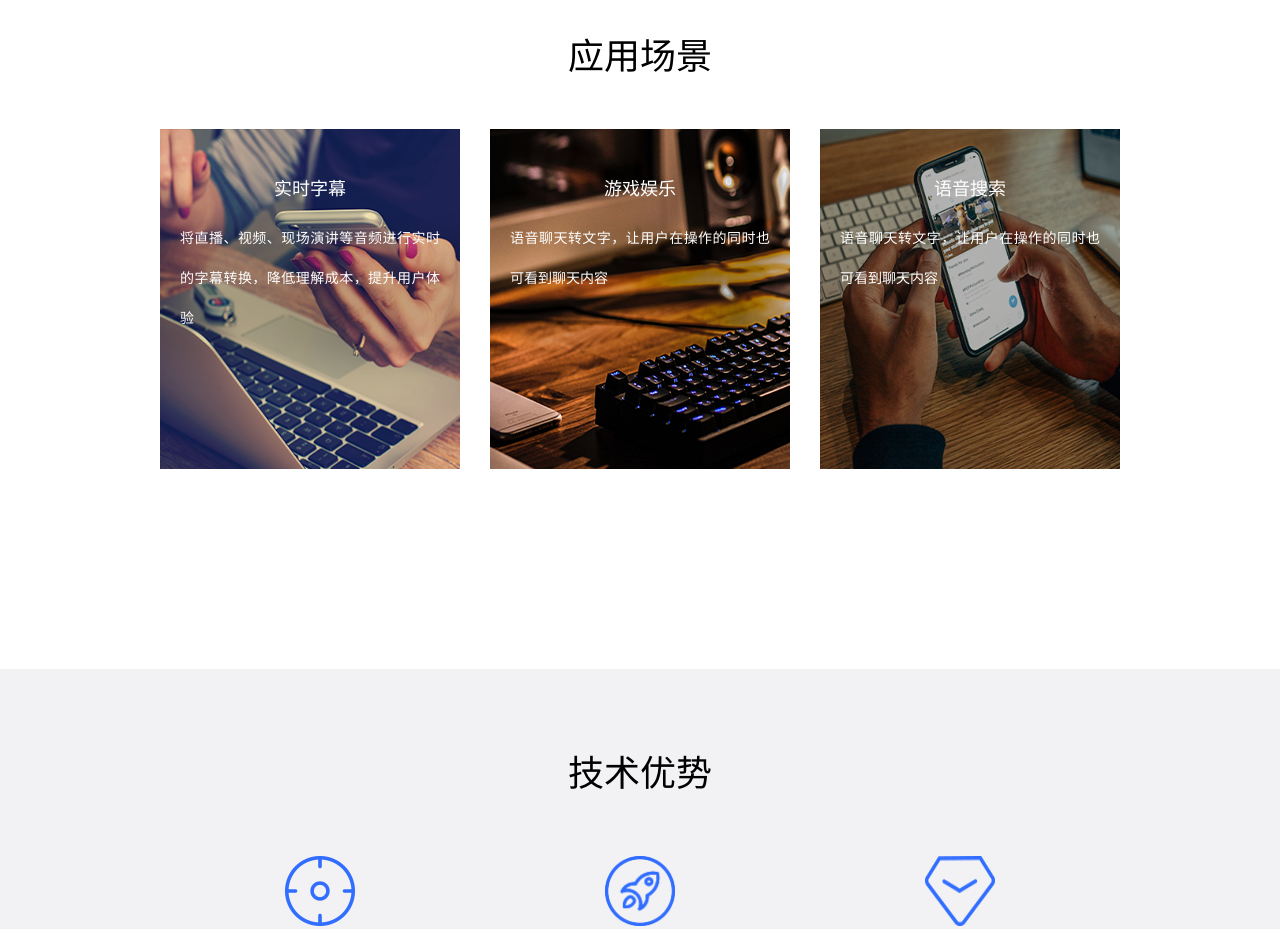
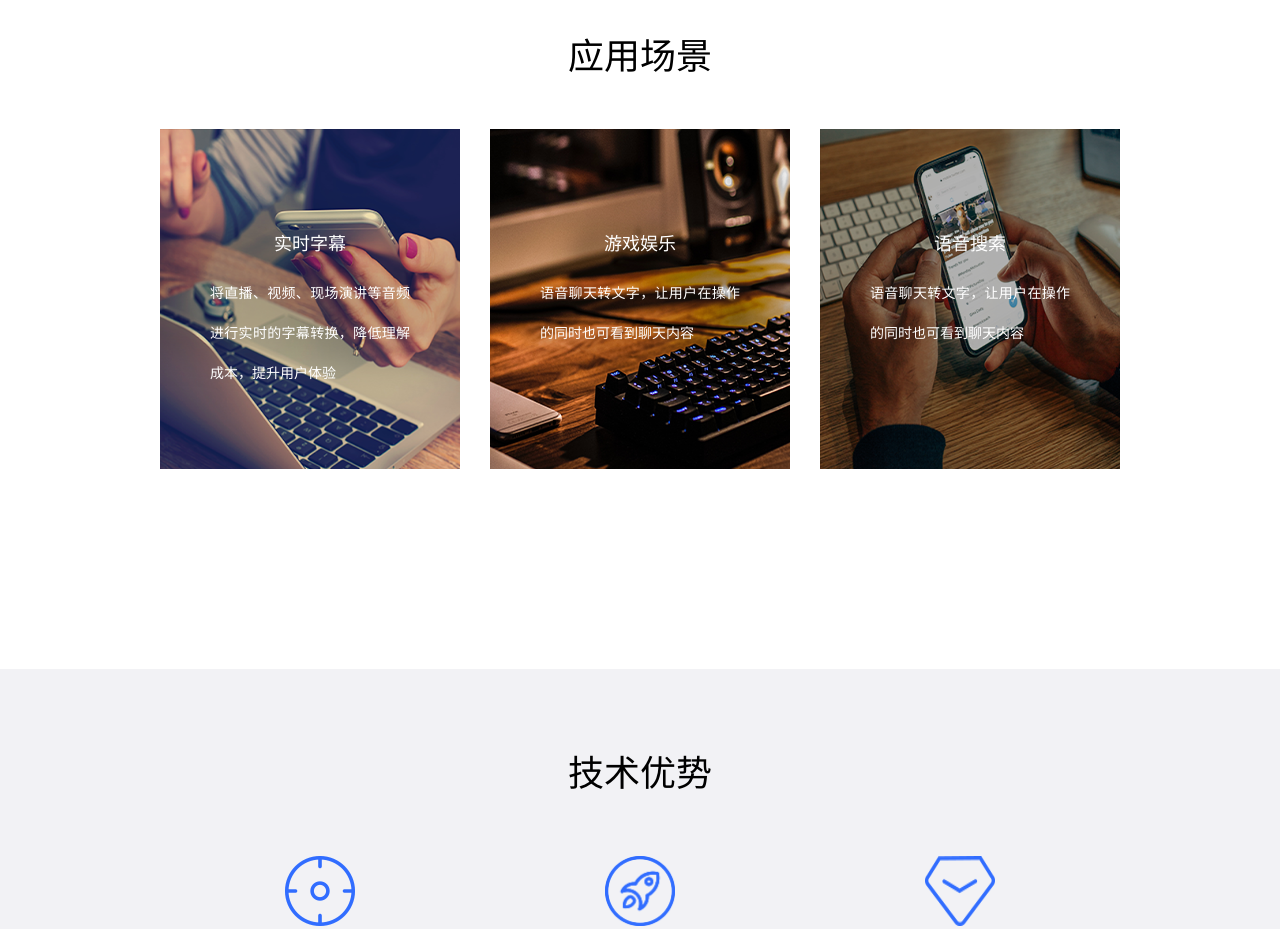
Before and after one commit to shuishang/nhyai, a Vue app in the folder frontend/: page /voiceRecognition in a window 1280 px wide. Shown: the part 1620-2549 px from the top of the page. Built offline with nearby package versions, Linux system fonts and the light colour scheme; what vue-audio-recorder would draw is missing.

Commit message:
添加了在线体验的点击效果

```diff
--- a/frontend/src/views/AICheck/imageCheck.vue
+++ b/frontend/src/views/AICheck/imageCheck.vue
@@ -19,7 +19,7 @@
 
 						</div>
 					</div>
-					<p class="suggest"><span style="color: red">*</span> 提示: 敏感系数<50%为合规，50%～90%为疑似违规，>90%为违规<span v-show="imageIsBig" style="color: red;margin-left: 10px;display: inline-block;">！该图片大小超过1M</span></p>
+					<p class="suggest"><span style="color: red">*</span> 提示: 敏感系数<50%为合规，50%～80%为疑似违规，>80%为违规<span v-show="imageIsBig" style="color: red;margin-left: 10px;display: inline-block;">！该图片大小超过1M</span></p>
 				</div>
 			</el-col>
 			<el-col :md="6" :lg="7" :xl="5">
--- a/frontend/src/views/AICheck/textCheck.vue
+++ b/frontend/src/views/AICheck/textCheck.vue
@@ -13,7 +13,7 @@
 							</div>
 						</div>
 					</div>
-					<p class="suggest"><span class="red_color">*</span> 提示: 敏感系数<50%为合规，50%～90%为疑似违规，>90%为违规</p>
+					<p class="suggest"><span class="red_color">*</span> 提示: 敏感系数<50%为合规，50%～80%为疑似违规，>80%为违规</p>
 				</div>
 			</el-col>
 			<el-col :md="6" :lg="7" :xl="5">
--- a/frontend/src/views/voiceRecognition.vue
+++ b/frontend/src/views/voiceRecognition.vue
@@ -356,8 +356,8 @@
 	.recommended_scenario{padding: 50px 0 200px;overflow: hidden;background-color: #fff;min-width: 1200px;}
 	.recommended_scenario .title{text-align: center;color: #000000;margin: 50px 0;font-size: 36px;}
 	.recommended_scenario ul{display: flex;}
-	.recommended_scenario ul li{width: 380px;height: 340px;margin-right: 30px;padding: 0 20px;color: #ffffff;text-align: justify;background-size: 100% 100%;}
-	.recommended_scenario ul li p{margin-top: 30px;height: 60px;line-height: 60px;font-size: 18px;text-align: center;}
+	.recommended_scenario ul li{width: 380px;height: 340px;margin-right: 30px;padding: 0 50px;color: #ffffff;text-align: justify;background-size: 100% 100%;}
+	.recommended_scenario ul li p{margin-top: 85px;height: 60px;line-height: 60px;font-size: 18px;text-align: center;}
 	.recommended_scenario ul li span{display: inline-block;line-height: 40px;font-size: 14px;}
 	.recommended_scenario ul li:nth-of-type(1){background-image: url("../assets/image/voice/voice_scence1.png");}
 	.recommended_scenario ul li:nth-of-type(2){background-image: url("../assets/image/voice/voice_scence2.png");}
```
